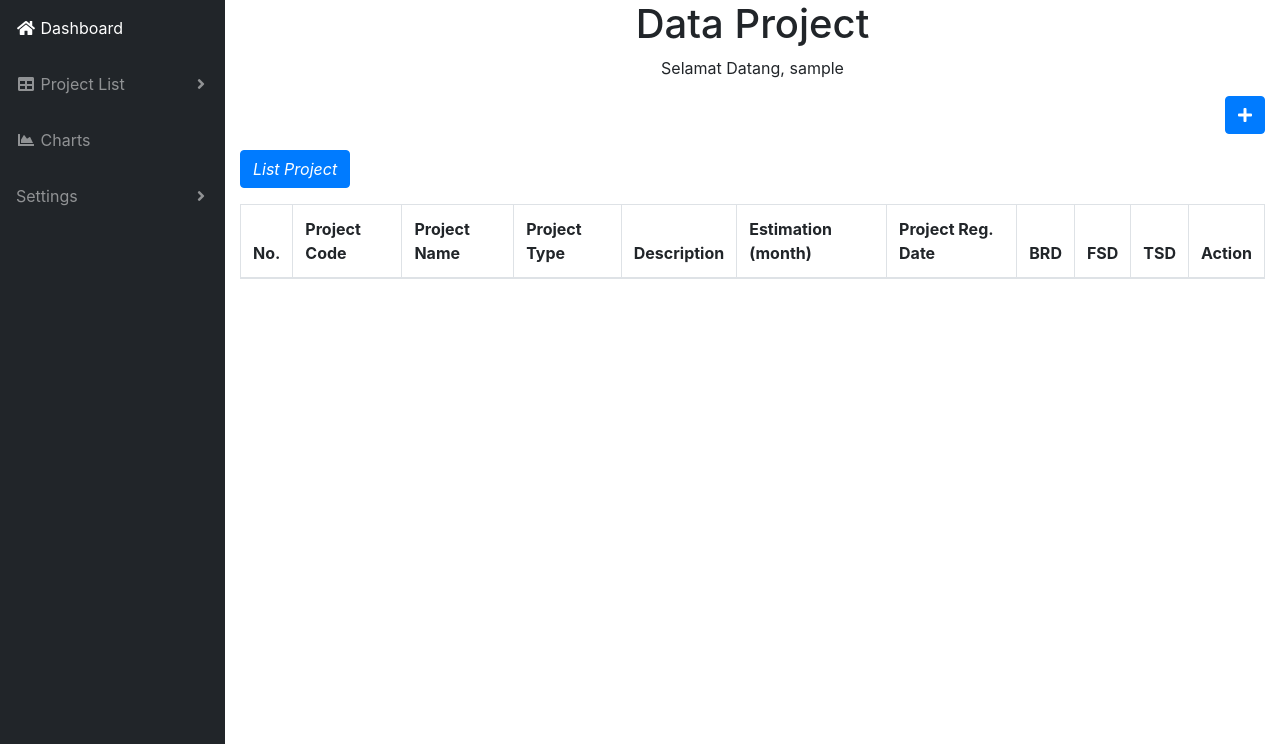
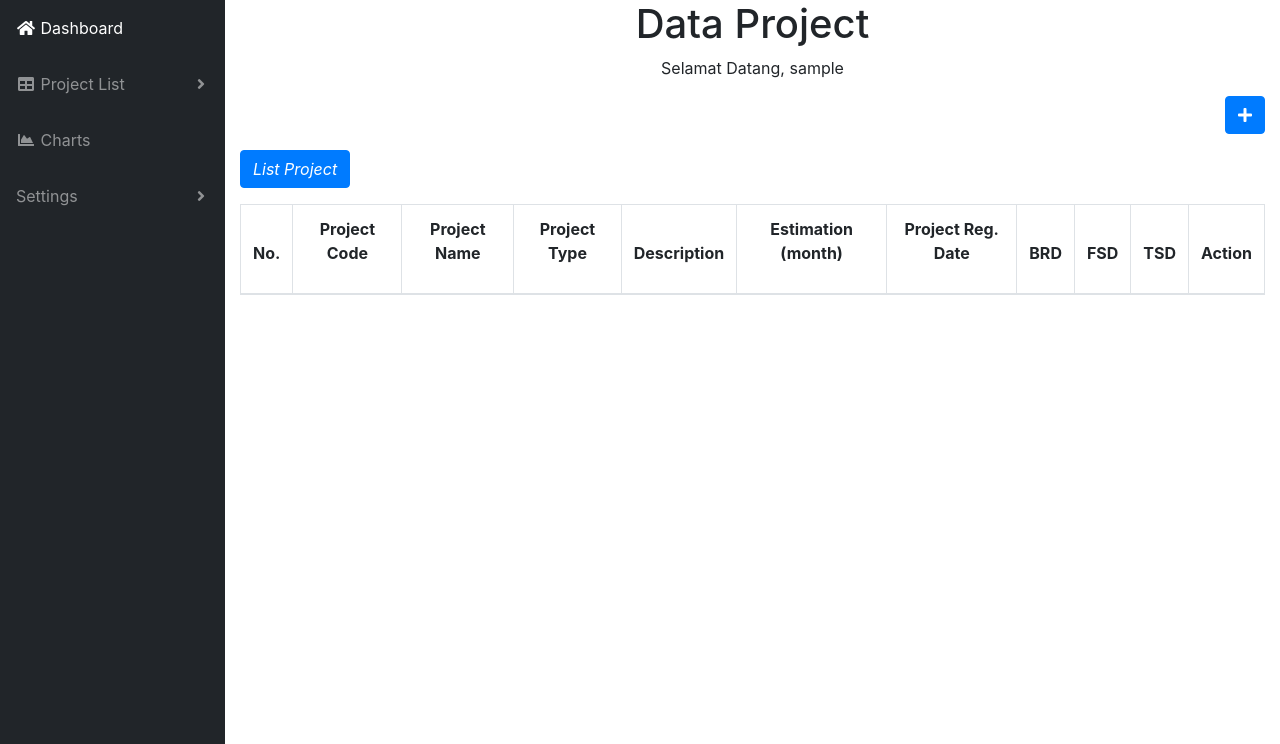
Before and after one commit to nezarmahardika/testify, a CodeIgniter app: page /testify_php/index.php/c_pmdev_dashboard in a window 1280 px wide. Shown: the part 56-800 px from the top of the page. Run offline with CodeIgniter, Linux system fonts and the light colour scheme; the visitor is signed in with stand-in values (Sample User, id 1); data that the repository does not hold is empty; some libraries are stand-ins or nearby versions.

Commit message:
+alignment table:center

```diff
--- a/application/views/PMDEV/pmdev_dashboard.php
+++ b/application/views/PMDEV/pmdev_dashboard.php
@@ -11,17 +11,17 @@
     <table class="table table-striped table-bordered">
         <thead>
             <tr>
-					<th>No.</th>
-					<th>Project Code</th>
-					<th>Project Name</th>
-					<th>Project Type</th>
-					<th>Description</th>
-					<th>Estimation (month)</th>
-					<th>Project Reg. Date</th>
-					<th>BRD</th>
-					<th>FSD</th>
-					<th>TSD</th>
-					<th>Action</th>
+                <th><p align="center">No.</p></th>
+                <th><p align="center">Project Code</p></th>
+                <th><p align="center">Project Name</p></th>
+                <th><p align="center">Project Type</p></th>
+                <th><p align="center">Description</p></th>
+                <th><p align="center">Estimation (month)</p></th>
+                <th><p align="center">Project Reg. Date</p></th>
+                <th><p align="center">BRD</p></th>
+                <th><p align="center">FSD</p></th>
+                <th><p align="center">TSD</p></th>
+                <th><p align="center">Action</p></th>
             </tr>
         </thead>
         <tbody>
@@ -58,6 +58,7 @@
                         data-description="<?php echo $dt['ProjectDescription'] ?>"
                         data-estimation="<?php echo $dt['ProjectEstimation'] ?>"
                         data-toggle="modal" data-target="#edit-data" class="view-edit">
+                        <p align="center">
                             <button  data-toggle="modal" data-target="#ubah-data" class="btn btn-info">Edit</button>
                     </a><br>
                     <a
@@ -84,6 +85,8 @@
                         data-toggle="modal" data-target="#upload-tsd" class="view-tsd">
                         <button  data-toggle="modal" data-target="#tsd" class="btn btn-info">Upload TSD</button>
                     </a>
+                    </p>
+
                 </td>
             </tr>
 				<?php } ?>
```
Lines whose indentation alone changed are shown as unchanged.
